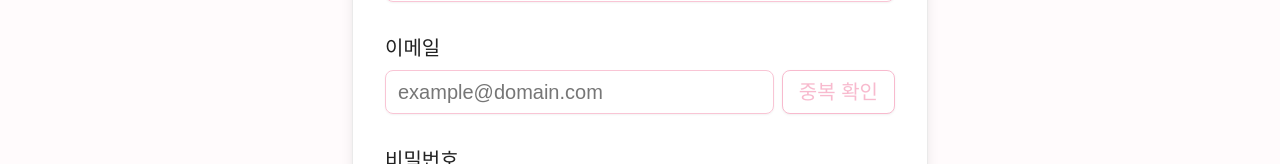
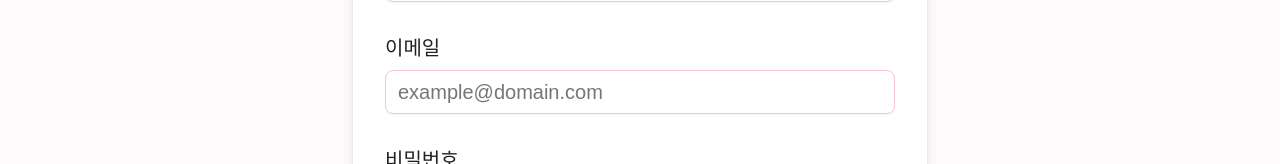
Before and after one commit to GDG-on-Campus-KNU/winter-sprint-5.5st-team1-fe, a React (Vite) app: page /signup in a window 1280 px wide. Shown: the part 355-519 px from the top of the page. Built offline with nearby package versions, Linux system fonts and the light colour scheme.

Commit message:
feat: 이메일 중복 확인 버튼 제거

```diff
--- a/src/pages/SignupPage.tsx
+++ b/src/pages/SignupPage.tsx
@@ -1,4 +1,3 @@
-import * as React from "react";
 import { useNavigate } from "react-router-dom";
 import { useForm, useWatch } from "react-hook-form";
 import { zodResolver } from "@hookform/resolvers/zod";
@@ -11,62 +10,20 @@ import { Loader2 } from "lucide-react";
 
 export default function RegisterPage() {
   const navigate = useNavigate();
-  const [isEmailChecked, setIsEmailChecked] = React.useState(false);
 
   const {
     register,
     handleSubmit,
     control,
-    trigger,
-    setError,
-    clearErrors,
     formState: { errors, isSubmitting, isValid },
   } = useForm<SignupFormInputs>({
     resolver: zodResolver(signupSchema),
     mode: "onChange",
   });
 
-  const emailValue = useWatch({
-    control,
-    name: "email",
-  })
-  const passwordValue = useWatch({
-    control,
-    name: "password",
-  });
-
-  React.useEffect(() => {
-    setIsEmailChecked(false);
-  }, [emailValue]);
-
-  const handleCheckEmail = async () => {
-    const isEmailValid = await trigger("email");
-    if (!isEmailValid || !emailValue) return;
-
-    try {
-      await new Promise((resolve, reject) => {
-        setTimeout(() => {
-          const isDuplicated = false;
-          if (isDuplicated) {
-            reject(new Error("이미 사용 중인 이메일입니다."));
-          } else {
-            resolve(true);
-          }
-        }, 800);
-      });
-
-      setIsEmailChecked(true);
-      clearErrors("email");
-    } catch (error) {
-      setIsEmailChecked(false);
-      const msg = error instanceof Error ? error.message : "중복 확인 오류";
-      setError("email", { type: "manual", message: msg });
-    }
-  };
+  const passwordValue = useWatch({ control, name: "password" });
 
   const onSubmit = async (data: SignupFormInputs) => {
-    if (!isEmailChecked) return;
-
     try {
       await new Promise((resolve) => setTimeout(resolve, 1000));
 
@@ -101,7 +58,6 @@ export default function RegisterPage() {
 
           <div className="space-y-2">
             <Label htmlFor="email" className="text-xl mb-2">이메일</Label>
-            <div className="flex gap-2">
               <div className="relative flex-1">
                 <Input
                   id="email"
@@ -112,18 +68,7 @@ export default function RegisterPage() {
                   {...register("email")}
                 />
               </div>
-              <Button
-                type="button"
-                variant="outline"
-                size="default"
-                onClick={handleCheckEmail}
-                disabled={!!errors.email || !emailValue || isEmailChecked || isSubmitting}
-              >
-                {isEmailChecked ? "확인됨" : "중복 확인"}
-              </Button>
-            </div>
             {errors.email && <p className="text-base text-destructive">{errors.email.message}</p>}
-            {isEmailChecked && !errors.email && <p className="text-base text-green-600">사용 가능한 이메일입니다.</p>}
           </div>
 
           <div className="space-y-2">
@@ -159,7 +104,7 @@ export default function RegisterPage() {
           <Button
             className="w-full text-xl mt-4"
             size="lg"
-            disabled={isSubmitting || !isValid || !isEmailChecked}
+            disabled={isSubmitting || !isValid}
           >
             {isSubmitting ? <Loader2 className="mr-2 h-4 w-4 animate-spin" /> : null}
             {isSubmitting ? "가입 처리 중..." : "가입하기"}
```
